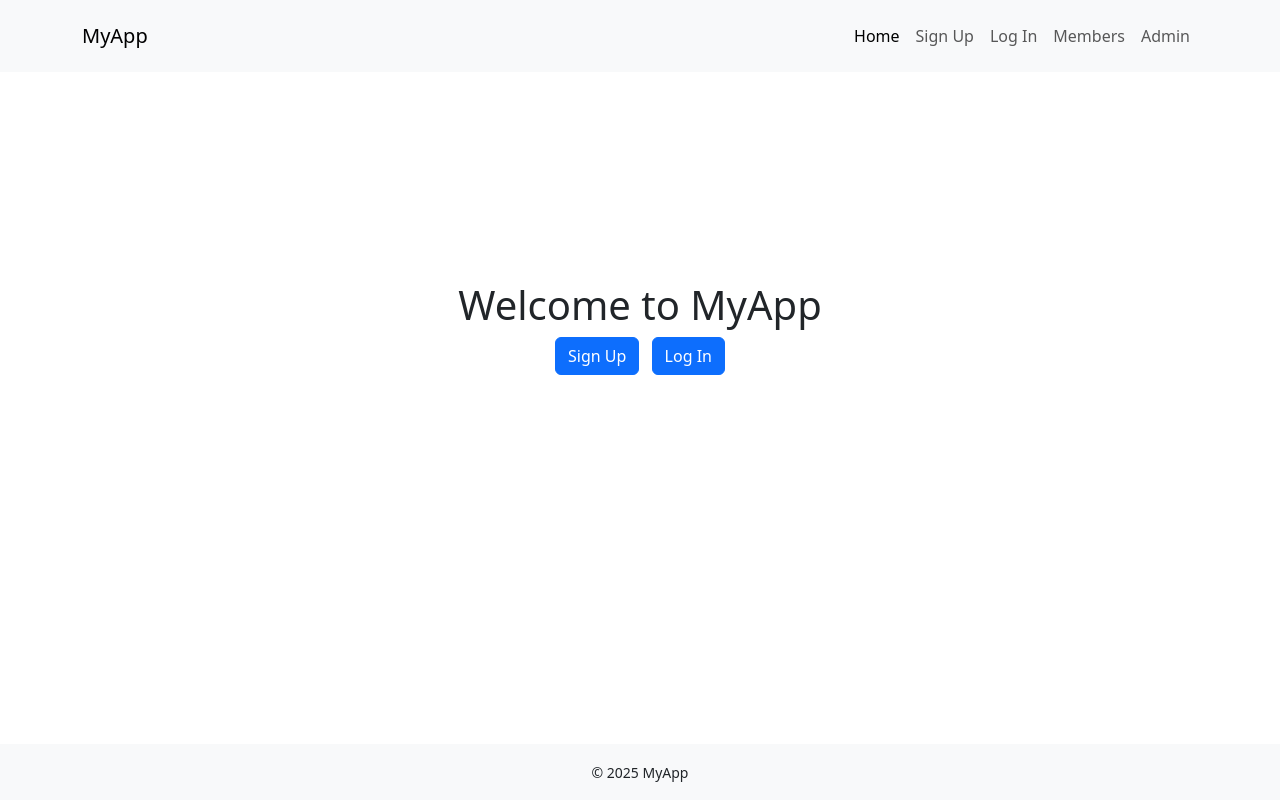
After one commit to dnlsvdr/Assignment1, a Node server app: page / in a window 1280 px wide. The commit adds this page. Run offline with Node 20, Linux system fonts and the light colour scheme; some libraries are stand-ins or nearby versions.

Commit message:
added assignment 2

```diff
--- a/index.js
+++ b/index.js
@@ -1,5 +1,4 @@
 require('dotenv').config();
-
 const express = require('express');
 const session = require('express-session');
 const mongoose = require('mongoose');
@@ -7,18 +6,15 @@ const MongoStore = require('connect-mongo');
 const bcrypt = require('bcrypt');
 const Joi = require('joi');
 const app = express();
+const PORT = process.env.PORT || 8000;
 
-const PORT = process.env.PORT || 5000;
-
-// — Connect to MongoDB (cleaned up)
 mongoose
   .connect(
     `mongodb+srv://${process.env.MONGODB_USER}:${process.env.MONGODB_PASSWORD}@${process.env.MONGODB_HOST}/${process.env.MONGODB_DATABASE}?retryWrites=true&w=majority`
   )
-  .then(() => console.log("✅ Connected to MongoDB"))
-  .catch(err => console.error("❌ MongoDB connection error:", err));
+  .then(() => console.log('✅ Connected to MongoDB'))
+  .catch(err => console.error('❌ MongoDB connection error:', err));
 
-// — Define User model
 const userSchema = new mongoose.Schema({
   name: String,
   email: String,
@@ -27,11 +23,9 @@ const userSchema = new mongoose.Schema({
 });
 const User = mongoose.model('User', userSchema);
 
-// — Middleware
 app.set('view engine', 'ejs');
 app.use(express.urlencoded({ extended: true }));
 app.use(express.static(__dirname + '/public'));
-
 app.use(
   session({
     secret: process.env.NODE_SESSION_SECRET,
@@ -40,56 +34,82 @@ app.use(
     store: MongoStore.create({
       mongoUrl: `mongodb+srv://${process.env.MONGODB_USER}:${process.env.MONGODB_PASSWORD}@${process.env.MONGODB_HOST}/${process.env.MONGODB_DATABASE}?retryWrites=true&w=majority`
     }),
-    cookie: { maxAge: 1000 * 60 * 60 } // 1 hour
+    cookie: { maxAge: 1000 * 60 * 60 }
   })
 );
 
-// — Routes —
-
-// Home
 app.get('/', (req, res) => {
-  res.render('index', { user: req.session.user });
+  res.render('index', { user: req.session.user, active: 'home' });
 });
 
-// Signup form
 app.get('/signup', (req, res) => {
-  res.render('signup');
+  res.render('signup', { error: null, active: 'signup' });
 });
 
-// Login form
-app.get('/login', (req, res) => {
-  res.render('login');
+app.post('/signup', async (req, res) => {
+  const schema = Joi.object({
+    name: Joi.string().required(),
+    email: Joi.string().email().required(),
+    password: Joi.string().required()
+  });
+  const { error, value } = schema.validate(req.body);
+  if (error) return res.render('signup', { error: error.details[0].message, active: 'signup' });
+  const hash = await bcrypt.hash(value.password, 10);
+  await User.create({ name: value.name, email: value.email, password: hash });
+  req.session.user = { name: value.name, email: value.email, user_type: 'user' };
+  res.redirect('/members');
 });
 
-// Members (protected)
+app.get('/login', (req, res) => {
+  res.render('login', { error: null, active: 'login' });
+});
+
+app.post('/login', async (req, res) => {
+  const schema = Joi.object({
+    email: Joi.string().email().required(),
+    password: Joi.string().required()
+  });
+  const { error, value } = schema.validate(req.body);
+  if (error) return res.render('login', { error: error.details[0].message, active: 'login' });
+  const user = await User.findOne({ email: value.email });
+  if (!user || !(await bcrypt.compare(value.password, user.password))) {
+    return res.render('login', { error: 'Invalid email or password', active: 'login' });
+  }
+  req.session.user = { name: user.name, email: user.email, user_type: user.user_type };
+  res.redirect('/members');
+});
+
 app.get('/members', (req, res) => {
   if (!req.session.user) return res.redirect('/');
-  res.render('members', { user: req.session.user });
+  res.render('members', { user: req.session.user, active: 'members' });
 });
 
-// Admin (protected + role check)
-app.get('/admin', (req, res) => {
+app.get('/admin', async (req, res) => {
   if (!req.session.user) return res.redirect('/login');
   if (req.session.user.user_type !== 'admin') {
-    return res.status(403).render('403');
+    return res
+      .status(403)
+      .send(
+        `<div class="container text-center my-5"><h1>403 — Not Authorized</h1><p>You don’t have permission to view this page.</p><a href="/" class="btn btn-primary">Return Home</a></div>`
+      );
   }
-  // You’d fetch all users here
-  res.render('admin', { users: [] });
+  const users = await User.find().lean();
+  res.render('admin', { users, active: 'admin' });
 });
 
-// Logout
-app.get('/logout', (req, res) => {
-  req.session.destroy(err => {
-    if (err) return res.status(500).send('Logout error');
-    res.redirect('/');
-  });
+app.post('/admin/toggle/:id', async (req, res) => {
+  const u = await User.findById(req.params.id);
+  u.user_type = u.user_type === 'admin' ? 'user' : 'admin';
+  await u.save();
+  res.redirect('/admin');
 });
 
-// Catch‑all 404
-app.use((req, res) => {
-  res.status(404).render('404');
+app.get('/logout', (req, res) => {
+  req.session.destroy(err => (err ? res.status(500).send('Logout error') : res.redirect('/')));
 });
 
-app.listen(PORT, () => {
-  console.log(`🚀 Server running on http://localhost:${PORT}`);
+app.use((req, res) => {
+  res.status(404).render('404', { active: null });
 });
+
+app.listen(PORT, () => console.log(`🚀 Server running on http://localhost:${PORT}`));
--- /dev/null
+++ b/views/index.ejs
@@ -0,0 +1,22 @@
+<%- include('templates/header', { title:'Home', active:active }) %>
+
+<div
+  class="d-flex flex-column justify-content-center align-items-center text-center"
+  style="min-height: 60vh;"
+>
+  <% if (user) { %>
+    <h1>Welcome, <%= user.name %>!</h1>
+    <p>
+      <a class="btn btn-primary me-2" href="/members">Members Area</a>
+      <a class="btn btn-secondary" href="/logout">Log Out</a>
+    </p>
+  <% } else { %>
+    <h1>Welcome to MyApp</h1>
+    <p>
+      <a class="btn btn-primary me-2" href="/signup">Sign Up</a>
+      <a class="btn btn-primary" href="/login">Log In</a>
+    </p>
+  <% } %>
+</div>
+
+<%- include('templates/footer') %>
--- a/views/templates/footer.ejs
+++ b/views/templates/footer.ejs
@@ -1,6 +1,6 @@
-</div>
-<footer class="text-center py-4">
-  &copy; 2025 MyApp
+</main>
+<footer class="bg-light fixed-bottom text-center py-3 mt-5">
+  <small>&copy; 2025 MyApp</small>
 </footer>
 </body>
 </html>
--- a/views/templates/header.ejs
+++ b/views/templates/header.ejs
@@ -1,28 +1,35 @@
 <!DOCTYPE html>
 <html lang="en">
 <head>
-  <meta charset="UTF-8">
-  <meta name="viewport" content="width=device-width, initial-scale=1">
-  <title><%= title %></title>
+  <meta charset="UTF-8" />
+  <meta name="viewport" content="width=device-width, initial-scale=1.0" />
+  <title><%= title||'MyApp' %></title>
   <link
     href="https://cdn.jsdelivr.net/npm/bootstrap@5.3.3/dist/css/bootstrap.min.css"
     rel="stylesheet"
-    integrity="sha384-QWTKZyjpPEjISv5WaRU9OFeRpok6YctnYmDr5pNlyT2bRjXh0JMhjY6hW+ALEwIH"
-    crossorigin="anonymous"
-  >
-  <link rel="stylesheet" href="/css/style.css">
+  />
 </head>
 <body>
-  <nav class="navbar navbar-expand-lg navbar-light bg-light mb-4">
-    <div class="container">
-      <a class="navbar-brand" href="/">MyApp</a>
-      <ul class="navbar-nav ms-auto">
-        <li class="nav-item"><a class="nav-link<%= active==='home' ? ' active' : '' %>" href="/">Home</a></li>
-        <li class="nav-item"><a class="nav-link<%= active==='signup' ? ' active' : '' %>" href="/signup">Sign Up</a></li>
-        <li class="nav-item"><a class="nav-link<%= active==='login'  ? ' active' : '' %>" href="/login">Log In</a></li>
-        <li class="nav-item"><a class="nav-link<%= active==='members'? ' active': '' %>" href="/members">Members</a></li>
-        <li class="nav-item"><a class="nav-link<%= active==='admin' ? ' active' : '' %>" href="/admin">Admin</a></li>
-      </ul>
-    </div>
-  </nav>
+<nav class="navbar navbar-expand bg-light p-3">
   <div class="container">
+    <a class="navbar-brand" href="/">MyApp</a>
+    <ul class="navbar-nav ms-auto">
+      <li class="nav-item">
+        <a class="nav-link<%= active==='home'? ' active': '' %>" href="/">Home</a>
+      </li>
+      <li class="nav-item">
+        <a class="nav-link<%= active==='signup'? ' active': '' %>" href="/signup">Sign Up</a>
+      </li>
+      <li class="nav-item">
+        <a class="nav-link<%= active==='login'? ' active': '' %>" href="/login">Log In</a>
+      </li>
+      <li class="nav-item">
+        <a class="nav-link<%= active==='members'? ' active': '' %>" href="/members">Members</a>
+      </li>
+      <li class="nav-item">
+        <a class="nav-link<%= active==='admin'? ' active': '' %>" href="/admin">Admin</a>
+      </li>
+    </ul>
+  </div>
+</nav>
+<main class="container my-4">
```
Also changed, not shown: views/404.ejs (+6 -4 lines), views/admin.ejs (+9 -10 lines), views/landing.ejs (deleted, +0 -21 lines), views/login.ejs (+11 -11 lines), views/members.ejs (+10 -12 lines), views/signup.ejs (+12 -12 lines), views/templates/user.ejs (added, +8 -0 lines).
